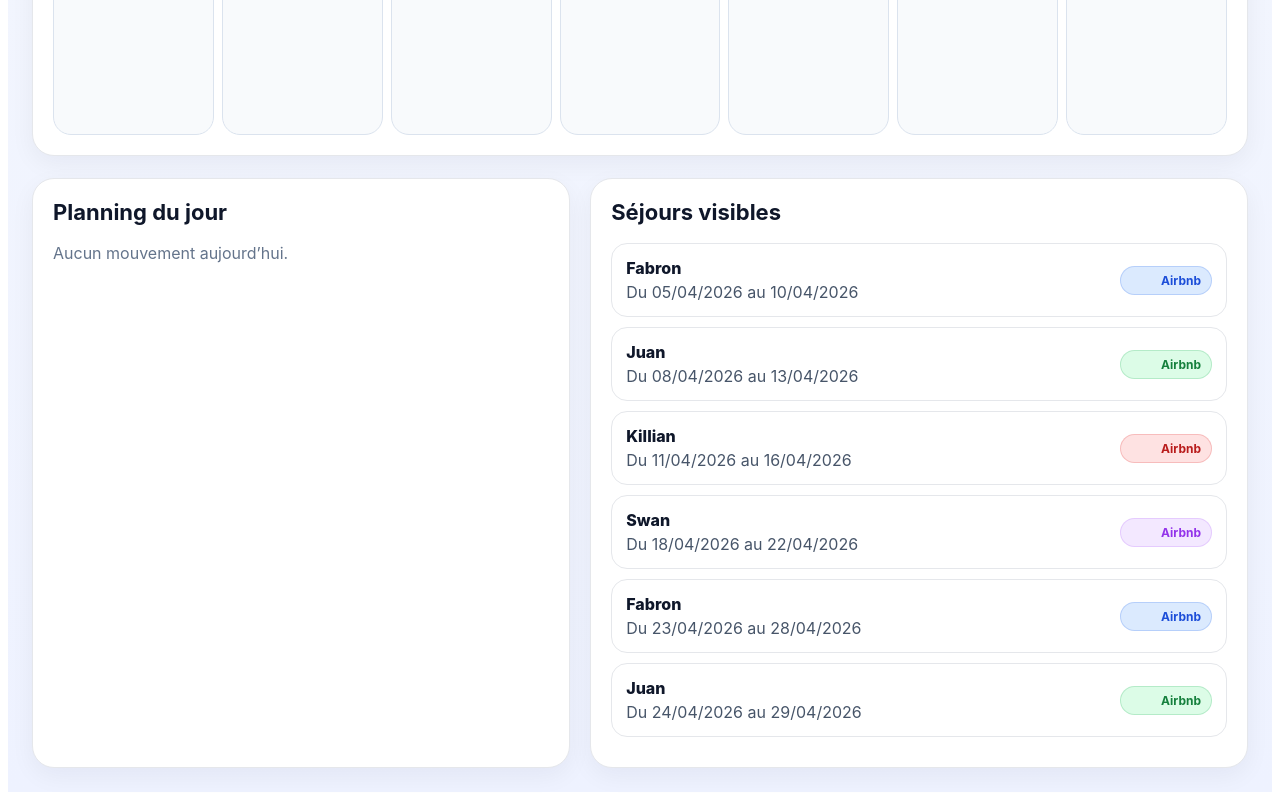
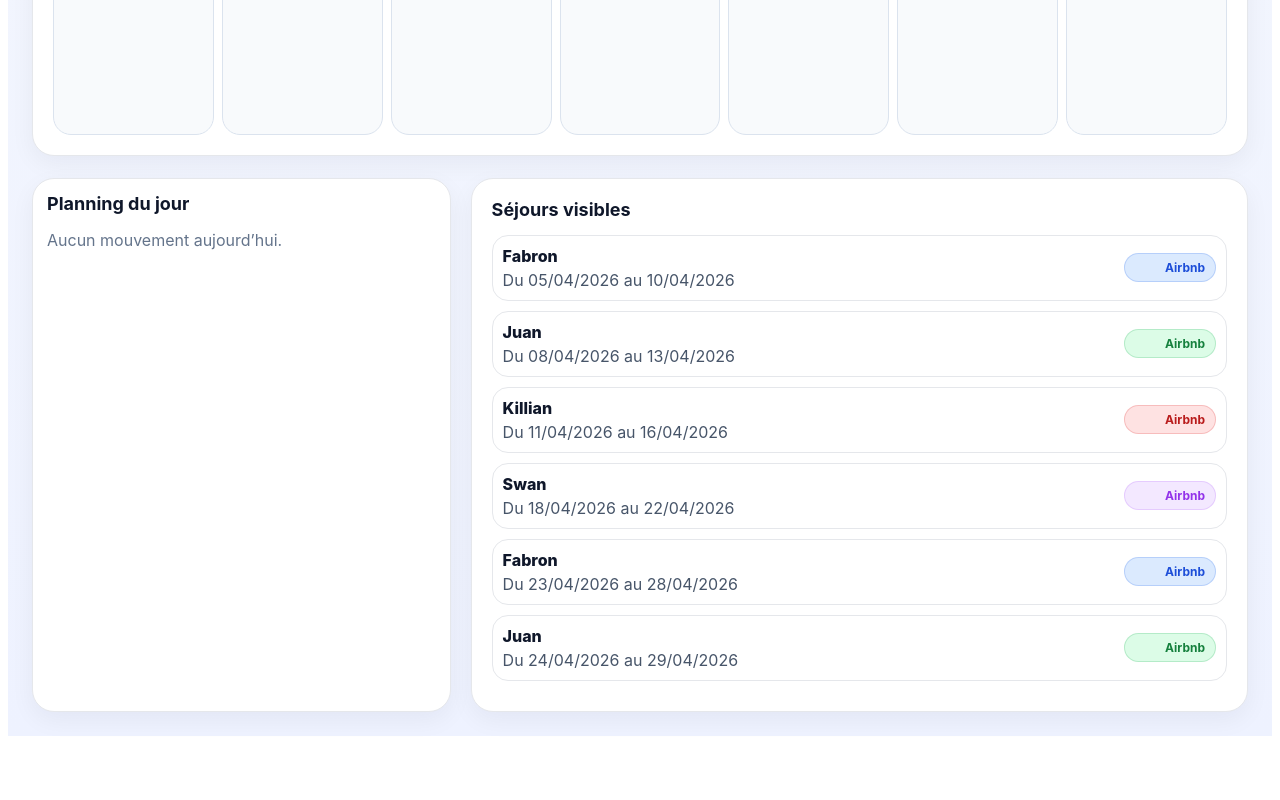
Before and after one commit to Tommynissa/gestioloc-airbnb, a React (Vite) app: page / in a window 1280 px wide. Shown: the part 1334-2134 px from the top of the page. After the commit the page ends 2078 px from the top, so only its background shows below. Built offline with nearby package versions, Linux system fonts and the light colour scheme.

Commit message:
Refactor styling and structure in App component

```diff
--- a/src/App.jsx
+++ b/src/App.jsx
@@ -297,16 +297,16 @@ export default function App() {
           </div>
         </Card>
 
-        <div style={{ display: "grid", gridTemplateColumns: "0.9fr 1.1fr", gap: 20 }}>
-          <Card>
-            <h2 style={{ marginTop: 0, fontSize: 22 }}>Planning du jour</h2>
+        <div style={{ display: "grid", gridTemplateColumns: "0.7fr 1.3fr", gap: 20 }}>
+          <Card style={{ padding: 14 }}>
+            <h2 style={{ marginTop: 0, fontSize: 18 }}>Planning du jour</h2>
             {dayPlan.length === 0 ? (
               <p style={{ color: "#64748b" }}>Aucun mouvement aujourd’hui.</p>
             ) : (
               dayPlan.map((item) => {
                 const palette = APARTMENT_COLORS[item.apartment];
                 return (
-                  <div key={item.id} style={{ border: "1px solid #e5e7eb", borderRadius: 16, padding: 14, marginBottom: 10, background: palette.soft }}>
+                  <div key={item.id} style={{ border: "1px solid #e5e7eb", borderRadius: 16, padding: 10, marginBottom: 10, background: palette.soft }}>
                     <div style={{ display: "flex", justifyContent: "space-between", gap: 10 }}>
                       <div style={{ fontWeight: 800, color: palette.text }}>{item.start} • {item.type}</div>
                       <div style={{ fontSize: 12, fontWeight: 700, color: palette.text }}>{item.apartment}</div>
@@ -319,11 +319,11 @@ export default function App() {
           </Card>
 
           <Card>
-            <h2 style={{ marginTop: 0, fontSize: 22 }}>Séjours visibles</h2>
+            <h2 style={{ marginTop: 0, fontSize: 18 }}>Séjours visibles</h2>
             {filteredReservations.map((r) => {
               const palette = APARTMENT_COLORS[r.apartment];
               return (
-                <div key={r.id} style={{ border: "1px solid #e5e7eb", borderRadius: 16, padding: 14, marginBottom: 10, display: "flex", justifyContent: "space-between", gap: 12, alignItems: "center" }}>
+                <div key={r.id} style={{ border: "1px solid #e5e7eb", borderRadius: 16, padding: 10, marginBottom: 10, display: "flex", justifyContent: "space-between", gap: 12, alignItems: "center" }}>
                   <div>
                     <div style={{ fontWeight: 800 }}>{r.apartment}</div>
                     <div style={{ color: "#475569", marginTop: 4 }}>Du {formatDate(r.arrival)} au {formatDate(r.departure)}</div>
```
